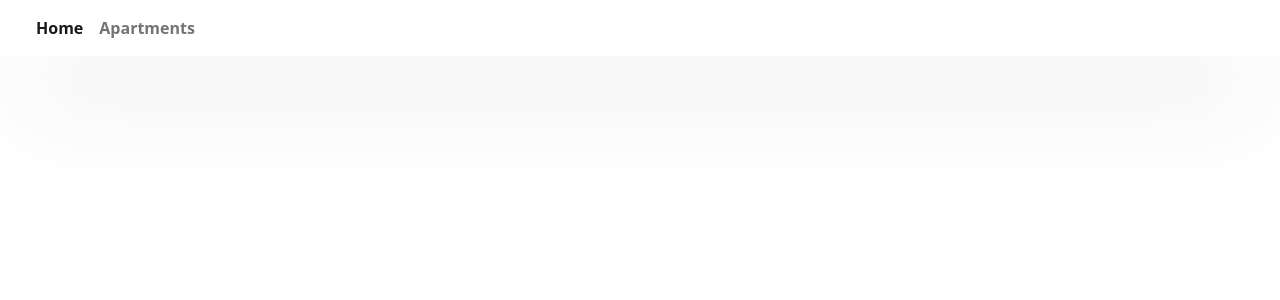
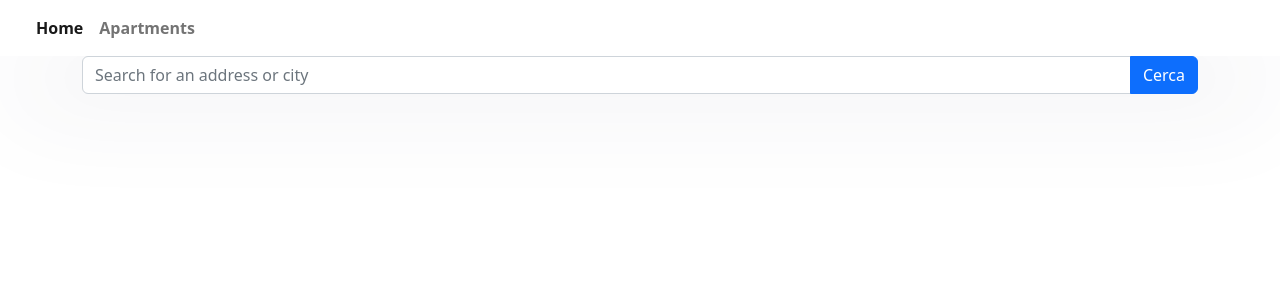
Before and after one commit to MonicaDeBona/boolbnb_front_end, a Vue app: page / in a window 1280 px wide. Shown: the top 300 px of the page. Built offline with nearby package versions, Linux system fonts and the light colour scheme; no server answers.

Commit message:
connect homepage to SearchComponent

```diff
--- a/src/components/SearchComponent.vue
+++ b/src/components/SearchComponent.vue
@@ -0,0 +1,31 @@
+
+<script>
+export default {
+    name: "SearchComponent"
+
+}
+</script>
+
+<template lang="">
+    <div class="container">
+        <div class="row mb-3">
+                <div class="col-12">
+                    <form @submit.prevent="searchApartments">
+                        <div class="input-group">
+                            <input v-model="searchQuery" type="text" class="form-control"
+                                placeholder="Search for an address or city" />
+                            <!-- <button type="submit" class="btn btn-primary">Search</button> -->
+                            <router-link :to="{ name: 'apartments' }" class="btn btn-primary" type="submit"
+                                >
+                                Cerca
+                            </router-link>
+                        </div>
+                    </form>
+                </div>
+            </div>
+    </div>
+</template>
+
+<style lang="">
+
+</style>
--- a/src/pages/ApartmentList.vue
+++ b/src/pages/ApartmentList.vue
@@ -7,49 +7,49 @@ export default {
     components: {
         ApartmentComponent,
     },
-    data() {
-        return {
-            apartments: [],
-            loading: false,
-            urlAddress: "http://127.0.0.1:8000",
-            searchQuery: "",
-        };
-    },
-    methods: {
-        getApartments() {
-            axios
-                .get(this.urlAddress + "/api/apartments/", {})
-                .then((response) => {
-                    this.apartments = response.data.results;
-                })
-                .catch((error) => {
-                    console.warn(error);
-                });
-        },
-        searchApartments() {
-            axios
-                .get(this.urlAddress + "/api/apartments/", {
-                    params: {
-                        address: this.searchQuery,
-                    },
-                })
-                .then((response) => {
-                    this.apartments = response.data.results;
-                })
-                .catch((error) => {
-                    console.warn(error);
-                });
-        },
-    },
-    created() {
-        this.getApartments();
-    },
+    // data() {
+    //     return {
+    //         apartments: [],
+    //         loading: false,
+    //         urlAddress: "http://127.0.0.1:8000",
+    //         searchQuery: "",
+    //     };
+    // },
+    // methods: {
+    //     getApartments() {
+    //         axios
+    //             .get(this.urlAddress + "/api/apartments/", {})
+    //             .then((response) => {
+    //                 this.apartments = response.data.results;
+    //             })
+    //             .catch((error) => {
+    //                 console.warn(error);
+    //             });
+    //     },
+    //     searchApartments() {
+    //         axios
+    //             .get(this.urlAddress + "/api/apartments/", {
+    //                 params: {
+    //                     address: this.searchQuery,
+    //                 },
+    //             })
+    //             .then((response) => {
+    //                 this.apartments = response.data.results;
+    //             })
+    //             .catch((error) => {
+    //                 console.warn(error);
+    //             });
+    //     },
+    // },
+    // created() {
+    //     this.getApartments();
+    // },
 };;
 </script>
 <template>
     <section>
         <div class="container">
-            <div class="row mb-3">
+            <!-- <div class="row mb-3">
                     <div class="col-12">
                         <form @submit.prevent="searchApartments">
                             <div class="input-group">
@@ -59,7 +59,7 @@ export default {
                             </div>
                         </form>
                     </div>
-            </div>
+                </div> -->
 
             <h1 class="pb-5 text-center pt-5">Apartments list:</h1>
 
--- a/src/pages/HomePage.vue
+++ b/src/pages/HomePage.vue
@@ -1,11 +1,55 @@
 <script>
+import SearchComponent from '../components/SearchComponent.vue';
+import axios from "axios";
 
 export default {
     name: 'HomePage',
+    components: {
+        SearchComponent
+    },
+    data() {
+        return {
+            apartments: [],
+            loading: false,
+            urlAddress: "http://127.0.0.1:8000",
+            searchQuery: "",
+        };
+    },
+    methods: {
+        getApartments() {
+            axios
+                .get(this.urlAddress + "/api/apartments/", {})
+                .then((response) => {
+                    this.apartments = response.data.results;
+                })
+                .catch((error) => {
+                    console.warn(error);
+                });
+        },
+        searchApartments() {
+            axios
+                .get(this.urlAddress + "/api/apartments/", {
+                    params: {
+                        address: this.searchQuery,
+                    },
+                })
+                .then((response) => {
+                    this.apartments = response.data.results;
+                })
+                .catch((error) => {
+                    console.warn(error);
+                });
+        },
+    },
+    created() {
+        this.getApartments();
+    },
 
 }
 </script>
 
-<template></template>
+<template>
+    <SearchComponent />
+</template>
 
 <style lang="scss"></style>
```
Lines whose indentation alone changed are shown as unchanged.
